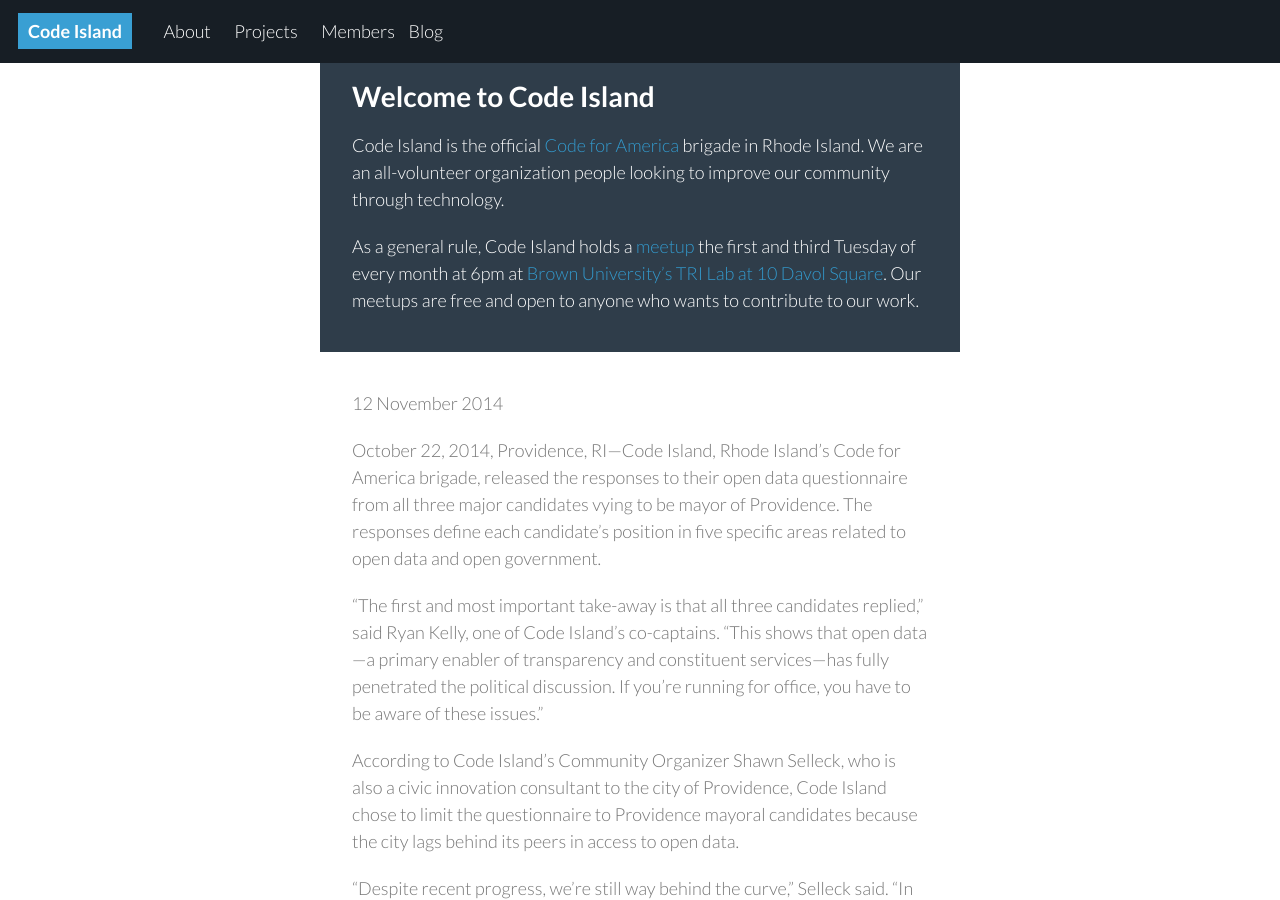
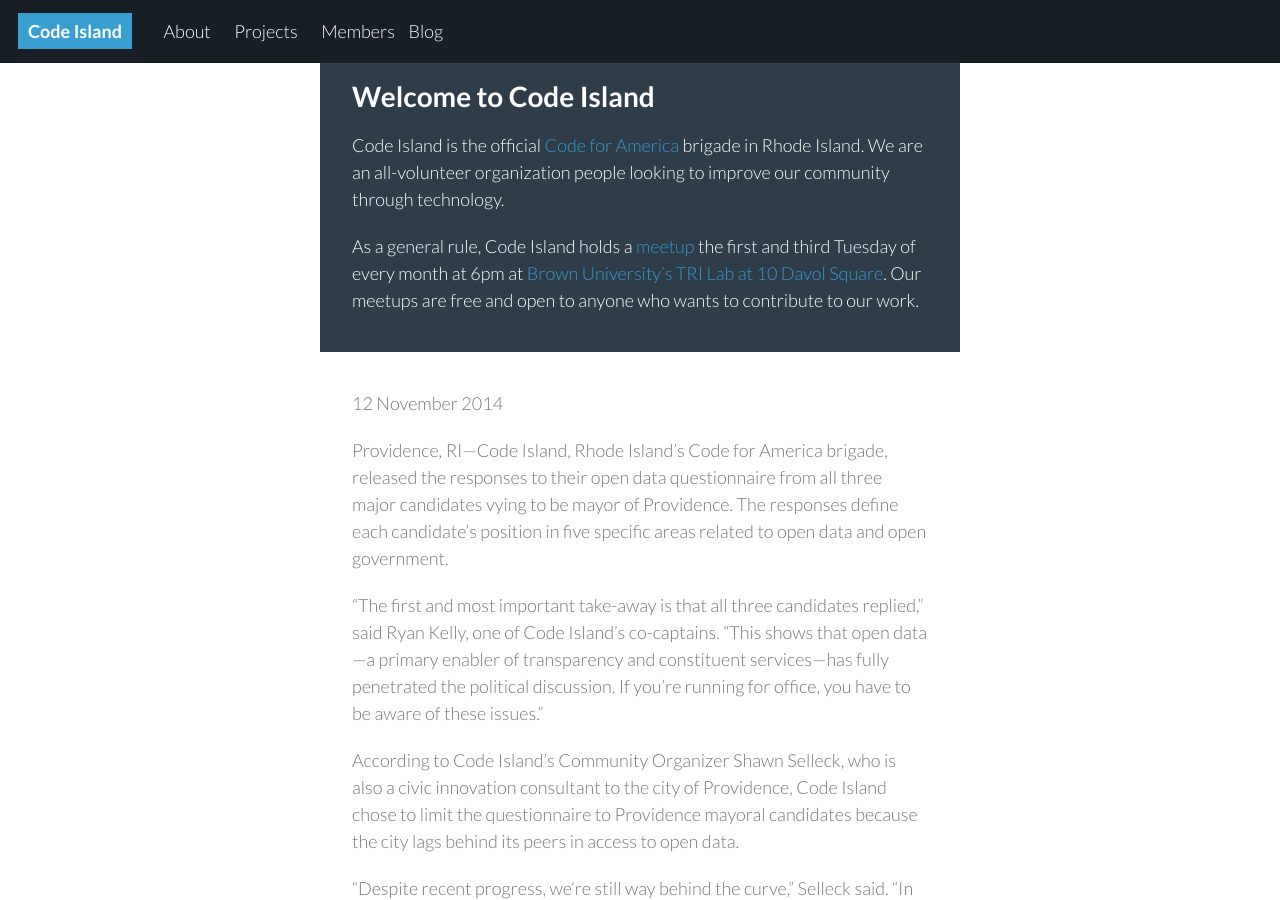
Before and after one commit to codeisland/codeisland.github.io, a Jekyll site: the page built from index.html, in a window 1280 px wide and 900 px high. Built offline with Jekyll 4.4.1, drawn with Linux system fonts in a browser that asks for light colours.

Commit message:
Update 2014-10-22-questionnaire-responses.md

```diff
--- a/_posts/2014-10-22-questionnaire-responses.md
+++ b/_posts/2014-10-22-questionnaire-responses.md
@@ -1,14 +1,13 @@
 ---
 layout: post
 title: Press Release: Candidates Respond to Open Data Questionnaire
-published: false
 ---
 
 <h2><a href="{{ page.url }}">{{ page.title }}</a></h2>
 
 {{ page.date | date_to_long_string }}
 
-October 22, 2014, Providence, RI—Code Island, Rhode Island’s Code for America brigade, released the responses to their open data questionnaire from all three major candidates vying to be mayor of Providence. The responses define each candidate's position in five specific areas related to open data and open government.
+Providence, RI—Code Island, Rhode Island’s Code for America brigade, released the responses to their open data questionnaire from all three major candidates vying to be mayor of Providence. The responses define each candidate's position in five specific areas related to open data and open government.
 
 “The first and most important take-away is that all three candidates replied,” said Ryan Kelly, one of Code Island’s co-captains. “This shows that open data—a primary enabler of transparency and constituent services—has fully penetrated the political discussion. If you're running for office, you have to be aware of these issues.”
 
```
